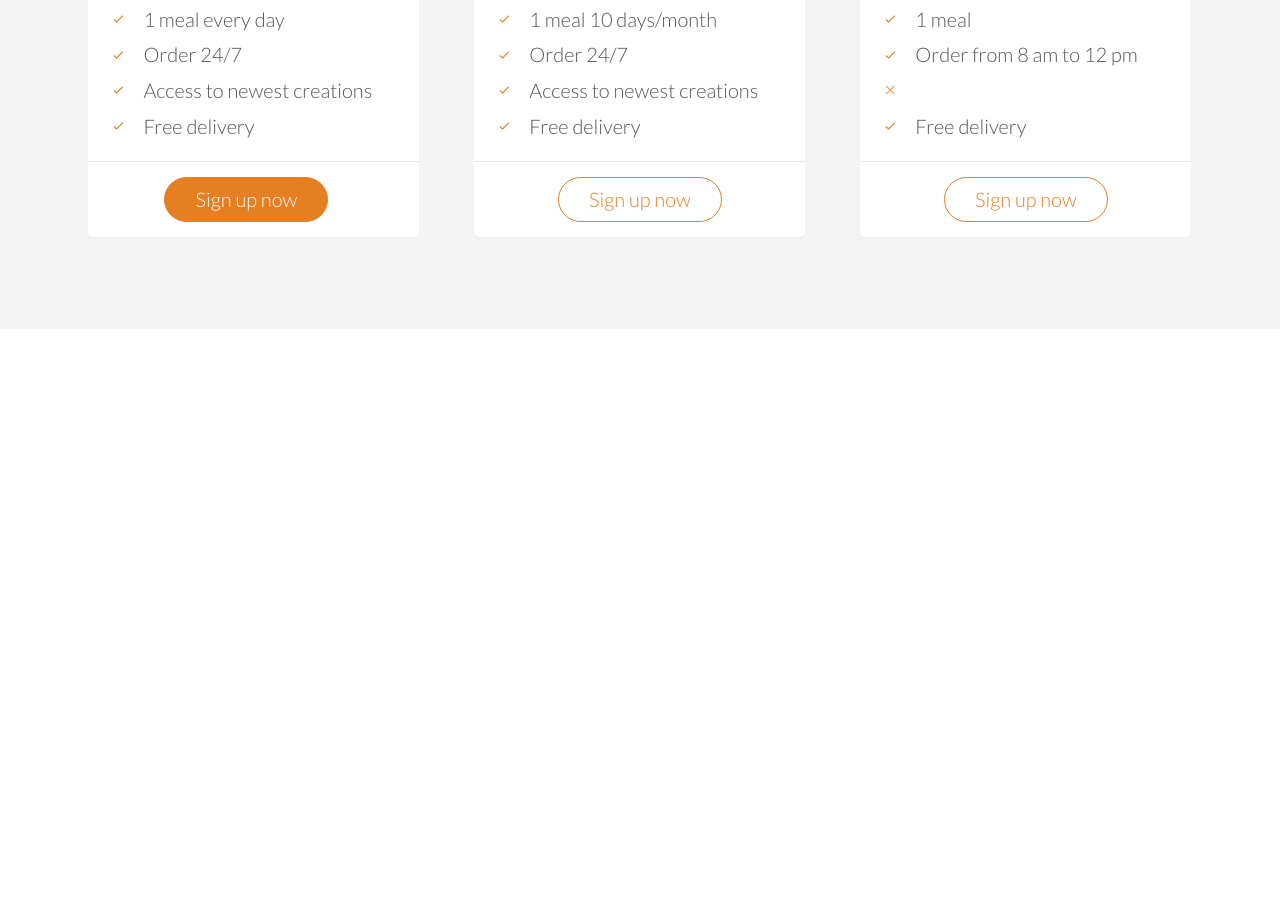
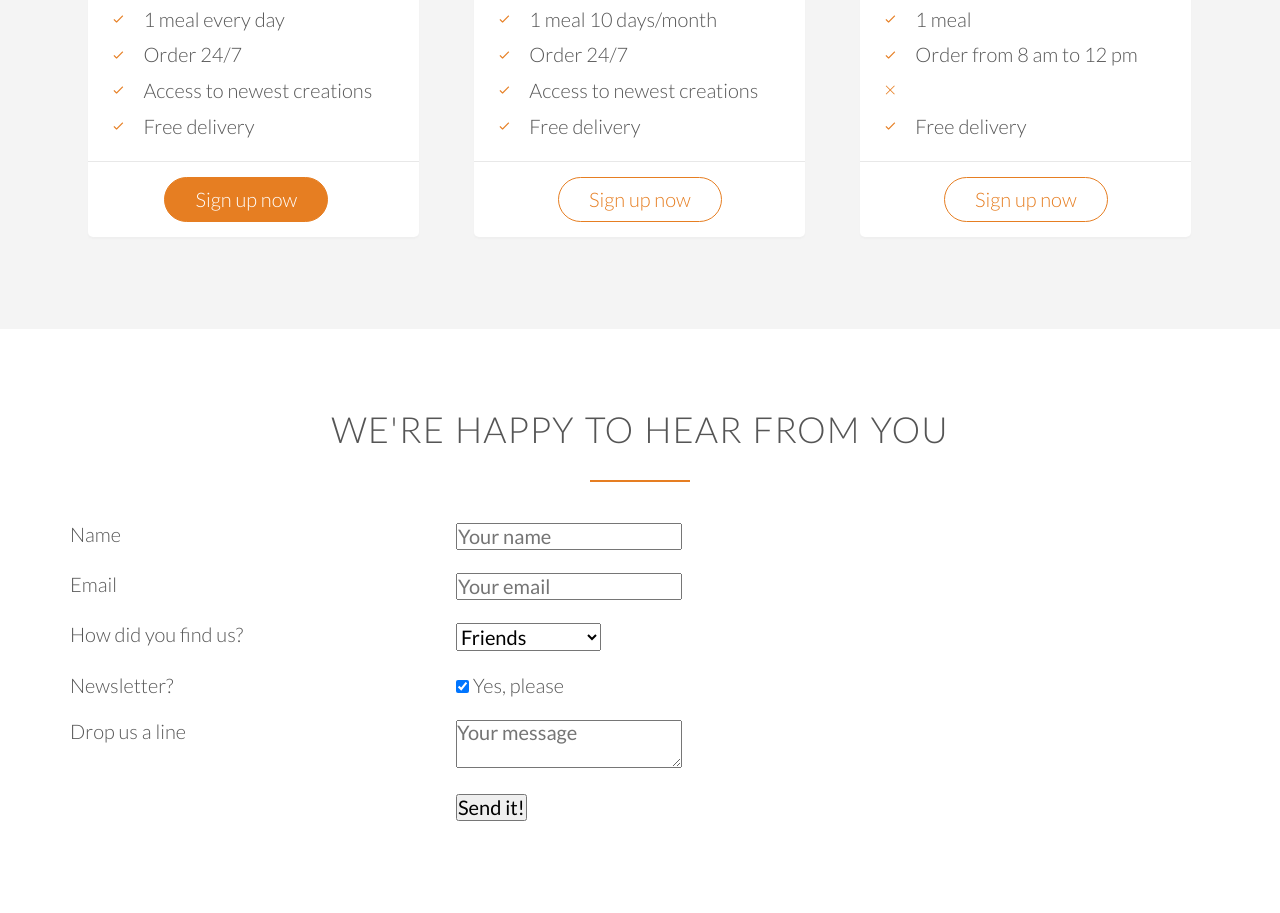
Before and after one commit to vladodinho/omnifood, a plain HTML site: page index.html in a window 1280 px wide. Shown: the part 4289-5202 px from the top of the page. Before the commit the page ends 4618 px from the top, so only its background shows below. Drawn offline with Linux system fonts and the light colour scheme; files whose address does not match are found by name.

Commit message:
Marked-up form section.

```diff
--- a/index.html
+++ b/index.html
@@ -321,6 +321,72 @@
 
   </section>
 
+  <section class="section-form">
+    <div class="row">
+      <h2>We're happy to hear from you</h2>
+    </div>
+    <div class="row">
+      <div class="row">
+        <form class="contact-form" method="post" action="#">
+          <div class="row">
+            <div class="col span-1-of-3">
+              <label for="name">Name</label>
+            </div>
+            <div class="col span-2-of-3">
+              <input type="text" name="name" id="name" placeholder="Your name" required>
+            </div>
+          </div>
+      </div>
+      <div class="row">
+        <div class="col span-1-of-3">
+          <label for="email">Email</label>
+        </div>
+        <div class="col span-2-of-3">
+          <input type="email" name="email" id="email" placeholder="Your email" required>
+        </div>
+      </div>
+      <div class="row">
+        <div class="col span-1-of-3">
+          <label for="find-us">How did you find us?</label>
+        </div>
+        <div class="col span-2-of-3">
+          <select name="find-us" id="find-us">
+            <option value="friends" selected>Friends</option>
+            <option value="search">Search engine</option>
+            <option value="ad">Advertisment</option>
+            <option value="other">Other</option>
+          </select>
+        </div>
+      </div>
+      <div class="row">
+        <div class="col span-1-of-3">
+          <label>Newsletter?</label>
+        </div>
+        <div class="col span-2-of-3">
+          <input type="checkbox" name="news" id="news" checked> Yes, please
+        </div>
+      </div>
+      <div class="row">
+        <div class="col span-1-of-3">
+          <label for="message">Drop us a line</label>
+        </div>
+        <div class="col span-2-of-3">
+          <textarea name="message" placeholder="Your message" id="message"></textarea>
+        </div>
+      </div>
+      <div class="row">
+        <div class="col span-1-of-3">
+          <label for="">&nbsp;</label>
+        </div>
+        <div class="col span-2-of-3">
+          <input type="submit" value="Send it!">
+        </div>
+      </div>
+      </form>
+    </div>
+
+  </section>
+
 </body>
 
 </html>
```
